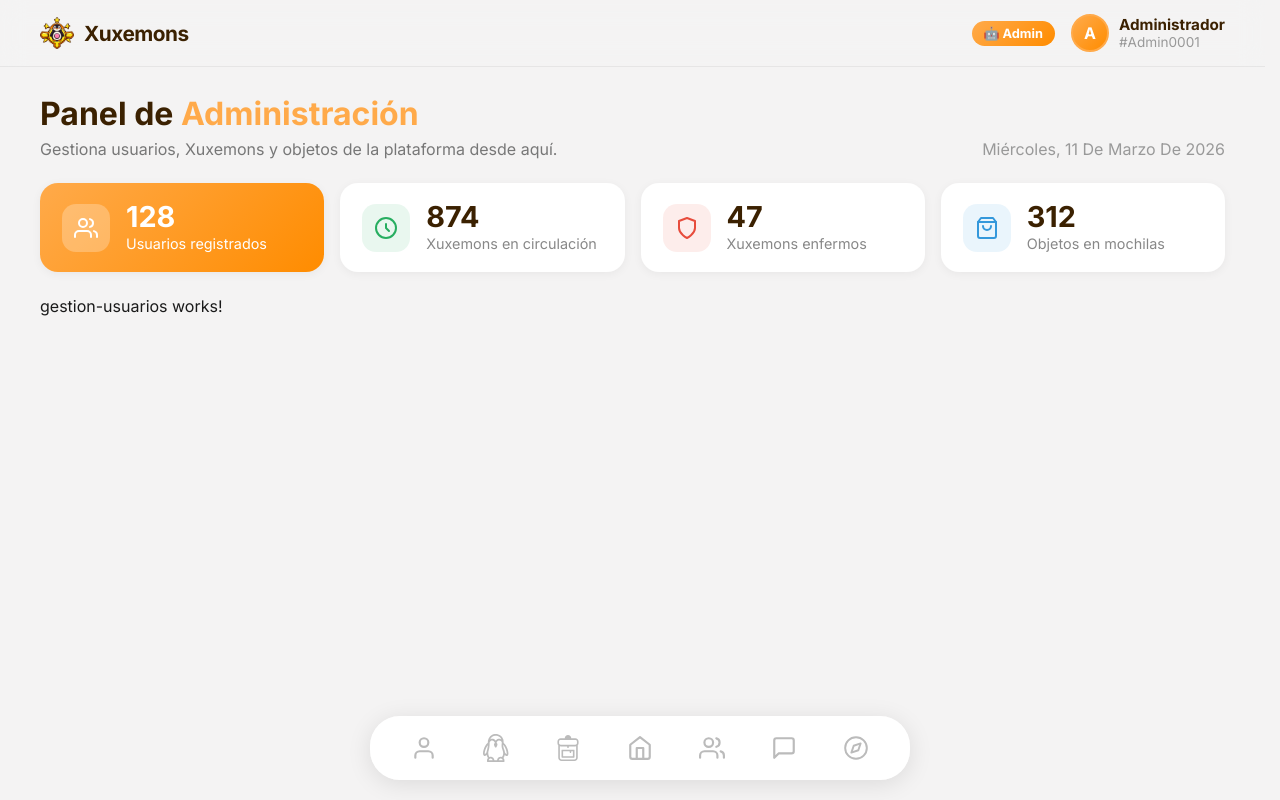
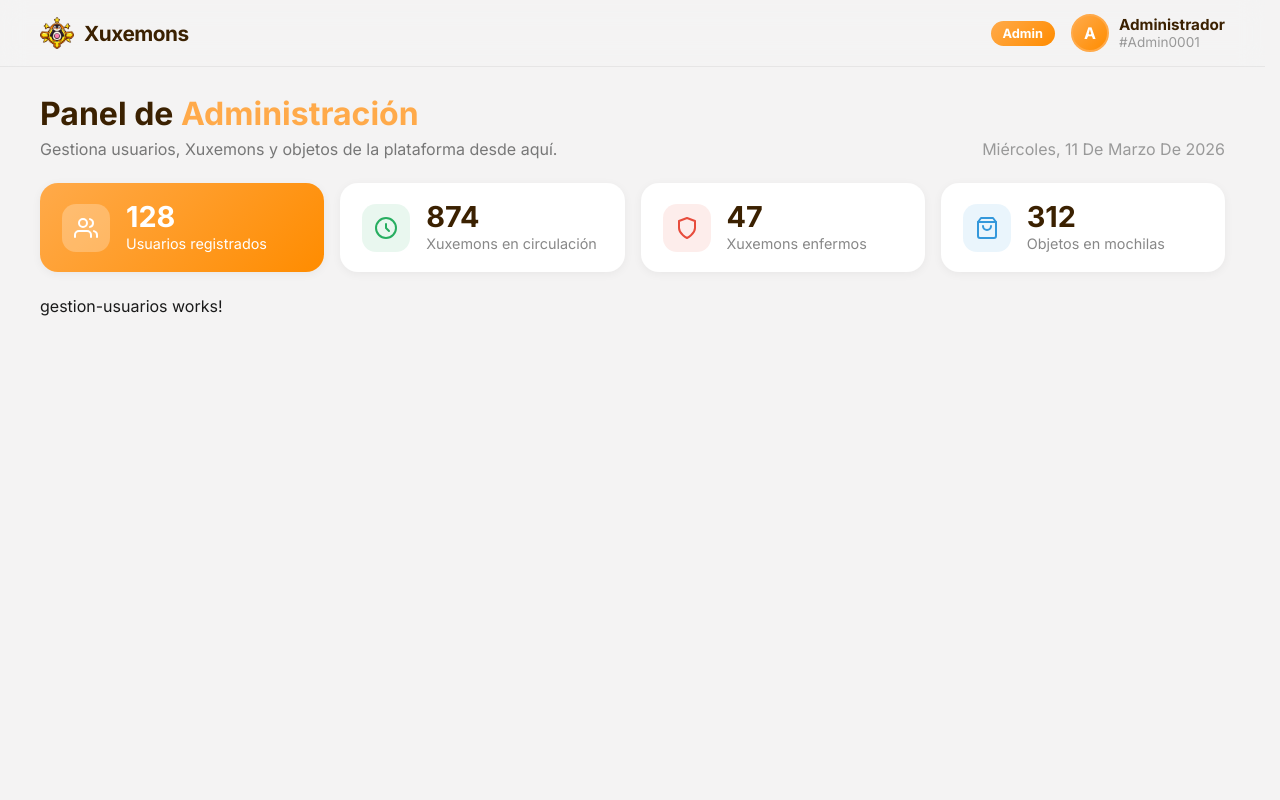
Before and after one commit to 333ares/Xuxemons, an Angular app in the folder frontend/: page /dashboardAdmin in a window 1280 px wide. Built offline with nearby package versions, Linux system fonts and the light colour scheme; sample sign-in values are in the browser's storage.

Commit message:
ultimos cambios en el dashboard

```diff
--- a/frontend/src/app/dashboard-admin/dashboard-admin.html
+++ b/frontend/src/app/dashboard-admin/dashboard-admin.html
@@ -8,7 +8,7 @@
       </div>
     </div>
     <div class="header-right">
-      <span class="admin-chip" aria-label="Modo administrador activo">🤖 Admin</span>
+      <span class="admin-chip" aria-label="Modo administrador activo">Admin</span>
       <div class="header-user">
         <div class="header-avatar-placeholder" aria-hidden="true">A</div>
         <div class="header-user-info">
@@ -132,6 +132,4 @@
     <!-- Módulo de gestión de usuarios -->
     <app-gestion-usuarios></app-gestion-usuarios>
   </main>
-
-  <app-nav></app-nav>
 </div>
--- a/frontend/src/app/dashboard-admin/dashboard-admin.ts
+++ b/frontend/src/app/dashboard-admin/dashboard-admin.ts
@@ -6,7 +6,7 @@ import { GestionUsuarios } from '../gestion-usuarios/gestion-usuarios';
 @Component({
   selector: 'app-dashboard-admin',
   standalone: true,
-  imports: [CommonModule, Nav, GestionUsuarios],
+  imports: [CommonModule, GestionUsuarios],
   templateUrl: './dashboard-admin.html',
   styleUrls: ['./dashboard-admin.css'],
 })
```
Also changed, not shown: frontend/src/app/dashboard-admin/dashboard-admin.css (+5 -6 lines).
